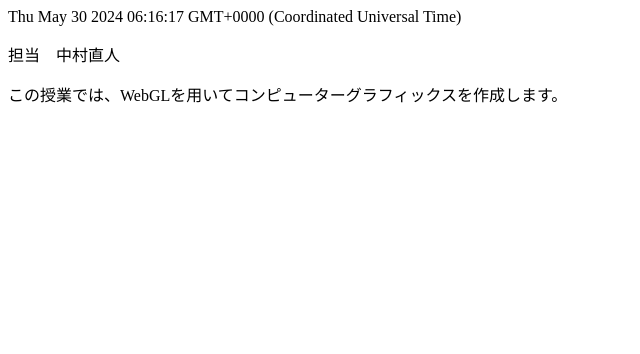
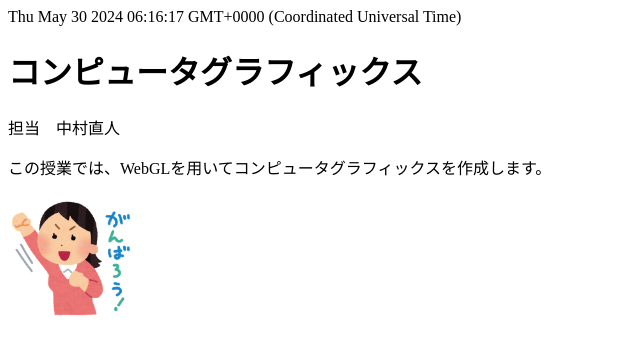
Before and after one commit to aikiriyama/2023CG, a plain HTML site: page index.html in a window 1280 px wide. Shown: the whole page, without its empty margins (0-640 px from the left). Drawn offline with Linux system fonts and the light colour scheme.

Commit message:
Update index.html

```diff
--- a/index.html
+++ b/index.html
@@ -2,19 +2,23 @@
 <HTML>
 
 <HEAD>
-  <meta charset="UTF-8">
-  <title>JavaScriptの基礎</title>
+	<meta charset="UTF-8">
+	<title>JavaScriptの基礎</title>
+</HEAD>
 
 <BODY>
-<script type="text/javascript">
-  today=new Date();
-  document.write(today);
-  document.write("<p>担当　中村直人<p>");
-  document.write("<p>この授業では、WebGLを用いてコンピューターグラフィックスを作成します。</p>");
+    <script type="text/javascript">
+        today = new Date();
+        document.write(today);
+        document.write("<h1>コンピュータグラフィックス</h1>");
+        document.write("<p>担当　中村直人</p>");
+        document.write("<p>この授業では、WebGLを用いてコンピュータグラフィックスを作成します。</p>");
 
-var image=new lmage(128,128);
-image.src="ganba.png";
-document.body.appendChild(image);
-</script>
+        var image = new Image(128,128); //image オブジェクトの作成
+        image.src = "ganba.png"; //imageのソースの指定
+        document.body.appendChild(image); //imageをDOM要素に組み込む
+    </script>
+
 </BODY>
+
 </HTML>
```
